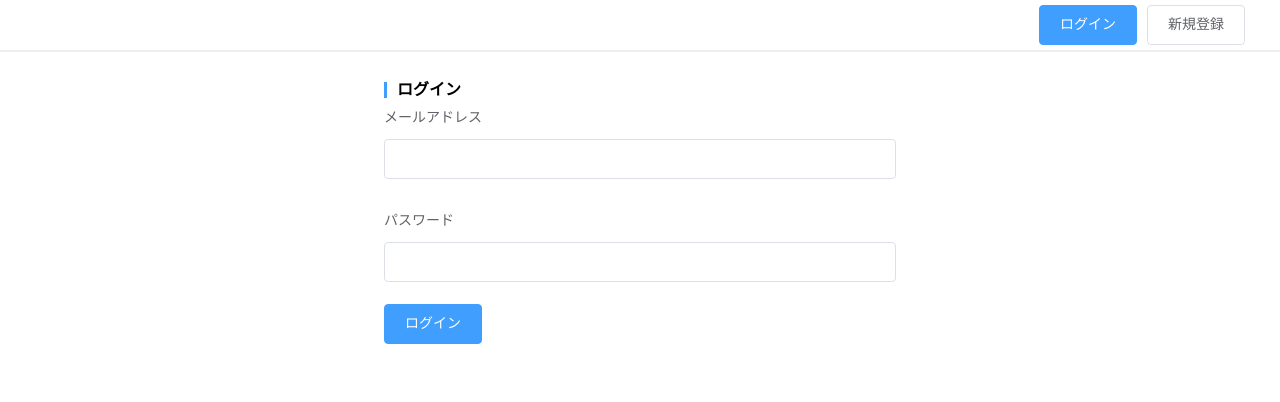
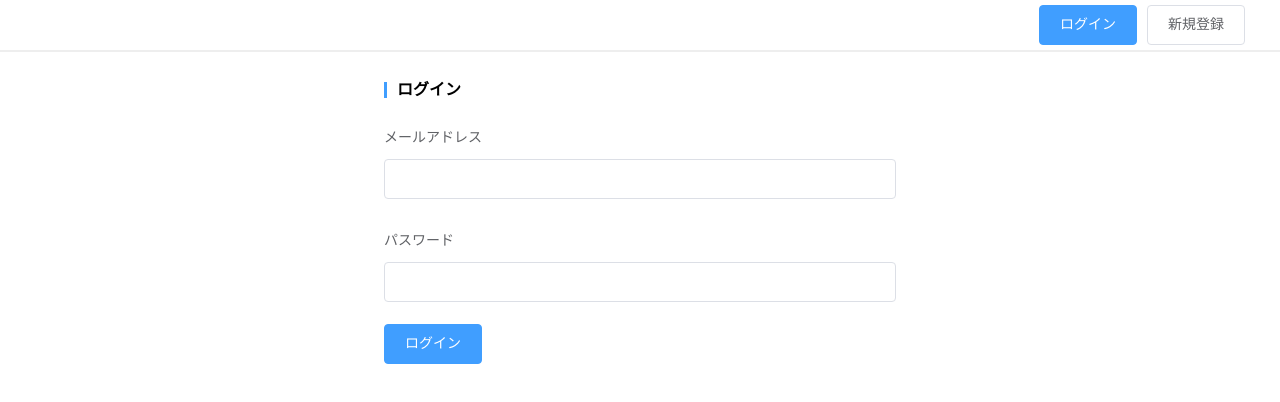
Before and after one commit to xhisashix/dd, a Nuxt app in the folder front/: page /login in a window 1280 px wide. Shown: the top 402 px of the page. Built offline with nearby package versions, Linux system fonts and the light colour scheme; no server answers.

Commit message:
スタイル調整

```diff
--- a/front/components/ui/Bbh1.vue
+++ b/front/components/ui/Bbh1.vue
@@ -18,4 +18,5 @@ export default {
   line-height: rem(28px)
   padding-left 10px
   font-weight bold
+  margin 20px 0
 </style>
--- a/front/pages/mypage/index.vue
+++ b/front/pages/mypage/index.vue
@@ -2,8 +2,13 @@
 .my-page
   Bbh1(h1='マイページ')
   .content
+    .btn-area
+      el-button(type="primary" icon="el-icon-edit") 編集
     table
       tbody
+        tr
+          th 会員番号
+          td {{ user.id }}
         tr
           th 名前
           td {{ user.name }}
@@ -13,18 +18,21 @@
         tr
           th 登録日
           td {{ user.created_at }}
+        tr
+          th 更新日
+          td {{ user.updated_at }}
 </template>
 <script>
 export default {
   middleware({ store, redirect }) {
-    if(!store.$auth.loggedIn) {
-      redirect('/login');
+    if (!store.$auth.loggedIn) {
+      redirect('/login')
     }
   },
   computed: {
     user() {
-      return this.$auth.user;
-    }
+      return this.$auth.user
+    },
   },
 }
 </script>
@@ -32,10 +40,19 @@ export default {
 .my-page
   .content
     table
+      width 100%
+      margin-top: 20px
       tbody
         tr
           border-bottom: 1px solid #eee
-          th, td
-            width 200px
-            padding 10px 10px
+          th
+            width 20%
+            padding 15px 10px
+          td
+            width 80%
+    .btn-area
+      display: flex
+      justify-content: flex-end
+      align-items: center
+      margin-top: 30px
 </style>
```
